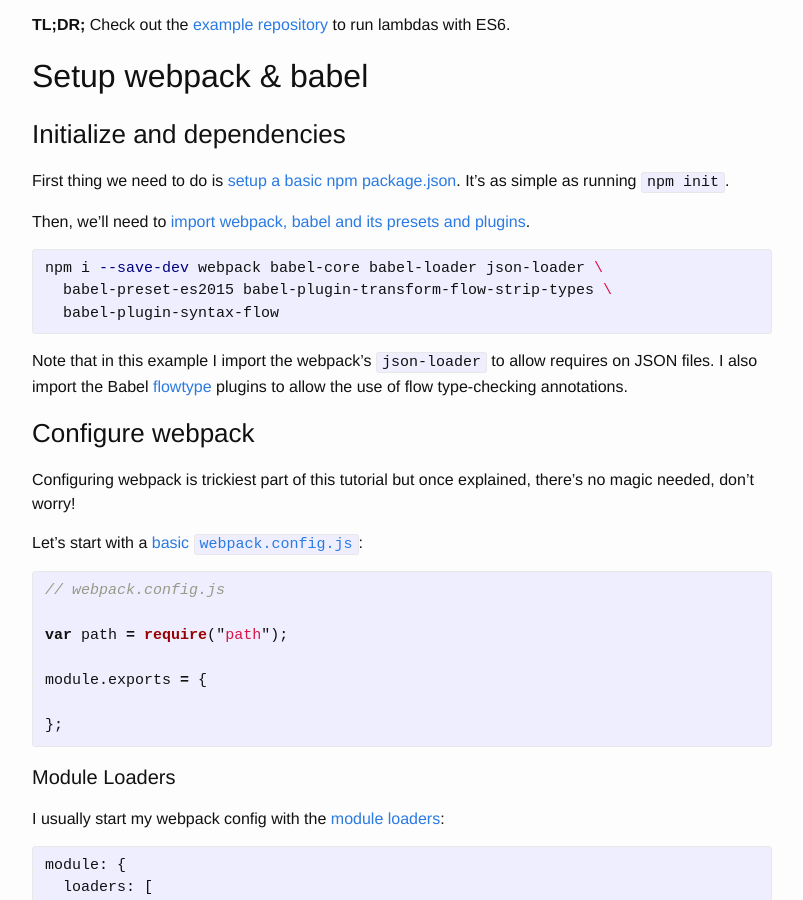
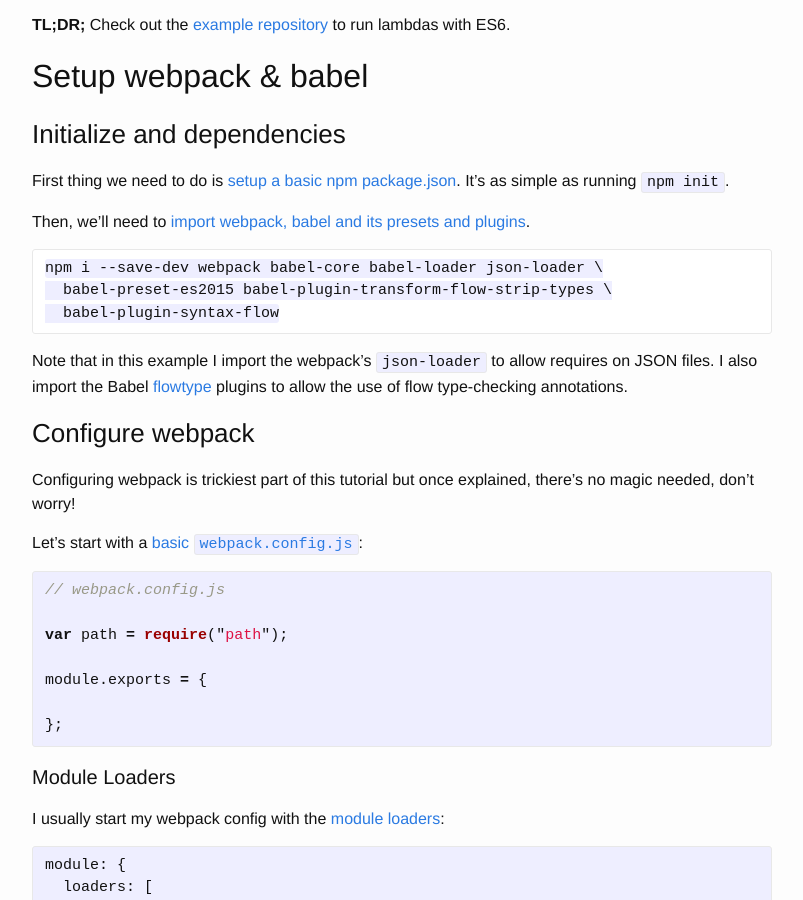
Before and after one commit to rricard/rricard.github.io, a Jekyll site: the page built from _posts/2015-11-29-es6-on-aws-lambda.md, in a window 1280 px wide and 900 px high, scrolled down 400 px. Shown: the whole window, without its empty margins (238-1041 px from the left). Built offline with Jekyll 4.4.1, drawn with Linux system fonts in a browser that asks for light colours; some of the changed text lies outside the part shown.

Commit message:
fix shell lang

```diff
--- a/_posts/2015-11-29-es6-on-aws-lambda.md
+++ b/_posts/2015-11-29-es6-on-aws-lambda.md
@@ -33,11 +33,9 @@
 Then, we'll need to
 [import webpack, babel and its presets and plugins](https://github.com/rricard/lambda-es6-example/commit/a263795009234b0f7fecdc92220f851d509559eb).
 
-{% highlight shell %}
-npm i --save-dev webpack babel-core babel-loader json-loader \
-  babel-preset-es2015 babel-plugin-transform-flow-strip-types \
-  babel-plugin-syntax-flow
-{% endhighlight %}
+    npm i --save-dev webpack babel-core babel-loader json-loader \
+      babel-preset-es2015 babel-plugin-transform-flow-strip-types \
+      babel-plugin-syntax-flow
 
 Note that in this example I import the webpack's `json-loader` to allow requires
 on JSON files. I also import the Babel [flowtype](http://flowtype.org) plugins
@@ -206,10 +204,8 @@
 
 You can now run webpack and try to run the script:
 
-{% highlight shell %}
-./node_modules/.bin/webpack
-node ./bin/try-hello.js
-{% endhighlight %}
+    ./node_modules/.bin/webpack
+    node ./bin/try-hello.js
 
 #### Try on Lambda
 
@@ -304,10 +300,8 @@
 
 This script can be executed like this:
 
-{% highlight shell %}
-# node bin/run.js $lambdaFile.$lambdaFunction $lambdaOptions
-node bin/run.js hello.hello '{"name": "cli"}'
-{% endhighlight %}
+    # node bin/run.js $lambdaFile.$lambdaFunction $lambdaOptions
+    node bin/run.js hello.hello '{"name": "cli"}'
 
 ### Testing & Reusability
 
```
